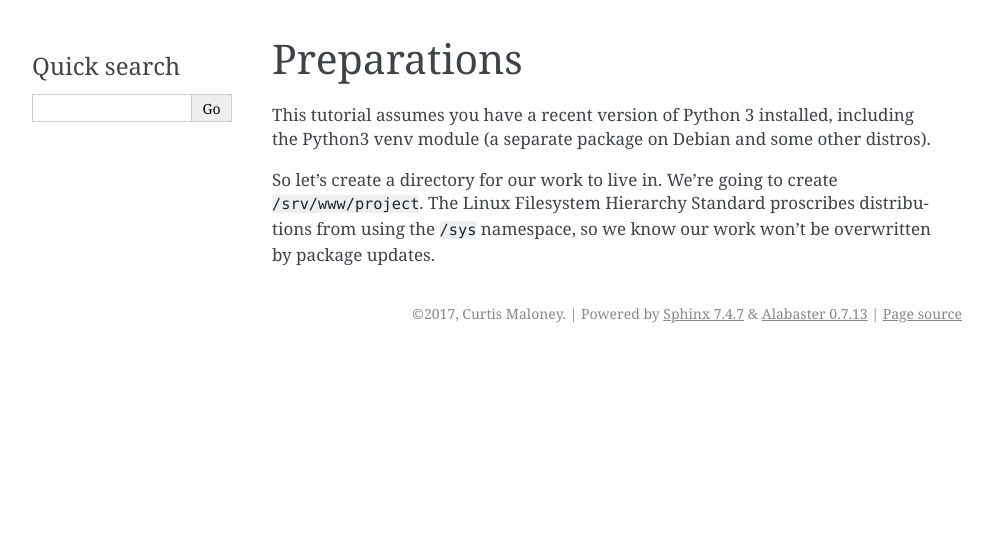
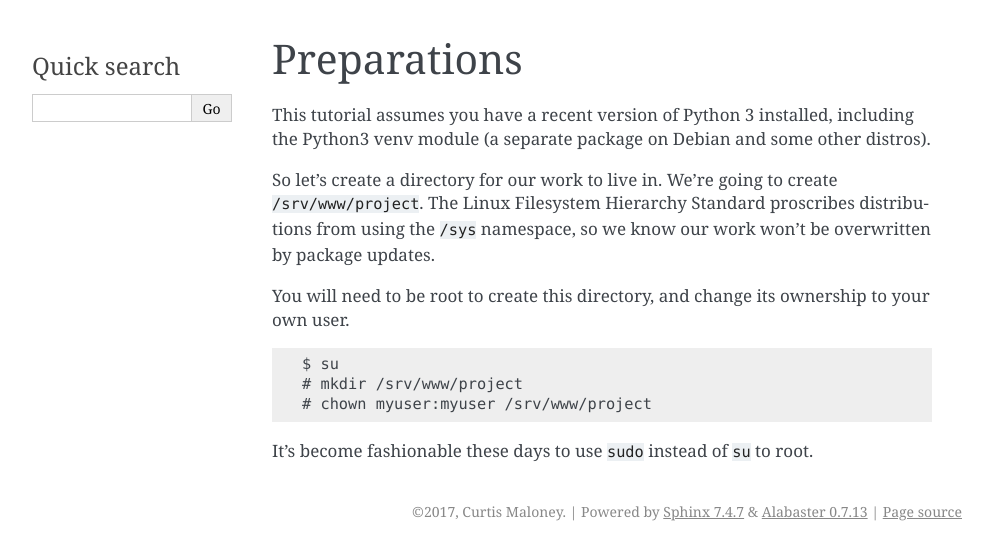
Before and after one commit to funkybob/ugu, a Sphinx documentation site: the page built from docs/prep.rst, in a window 1280 px wide. Shown: the top 560 px of the page, without its empty margins (148-1140 px from the left). Built offline with Sphinx 7.4.7, drawn with Linux system fonts in a browser that asks for light colours.

Commit message:
Add mkdir and chown commands.

```diff
--- a/docs/prep.rst
+++ b/docs/prep.rst
@@ -10,3 +10,14 @@ So let's create a directory for our work to live in. We're going to create
 ``/srv/www/project``. The Linux Filesystem Hierarchy Standard proscribes
 distributions from using the ``/sys`` namespace, so we know our work won't be
 overwritten by package updates.
+
+You will need to be root to create this directory, and change its ownership to
+your own user.
+
+.. code-block:: none
+
+   $ su
+   # mkdir /srv/www/project
+   # chown myuser:myuser /srv/www/project
+
+It's become fashionable these days to use ``sudo`` instead of ``su`` to root.
```
